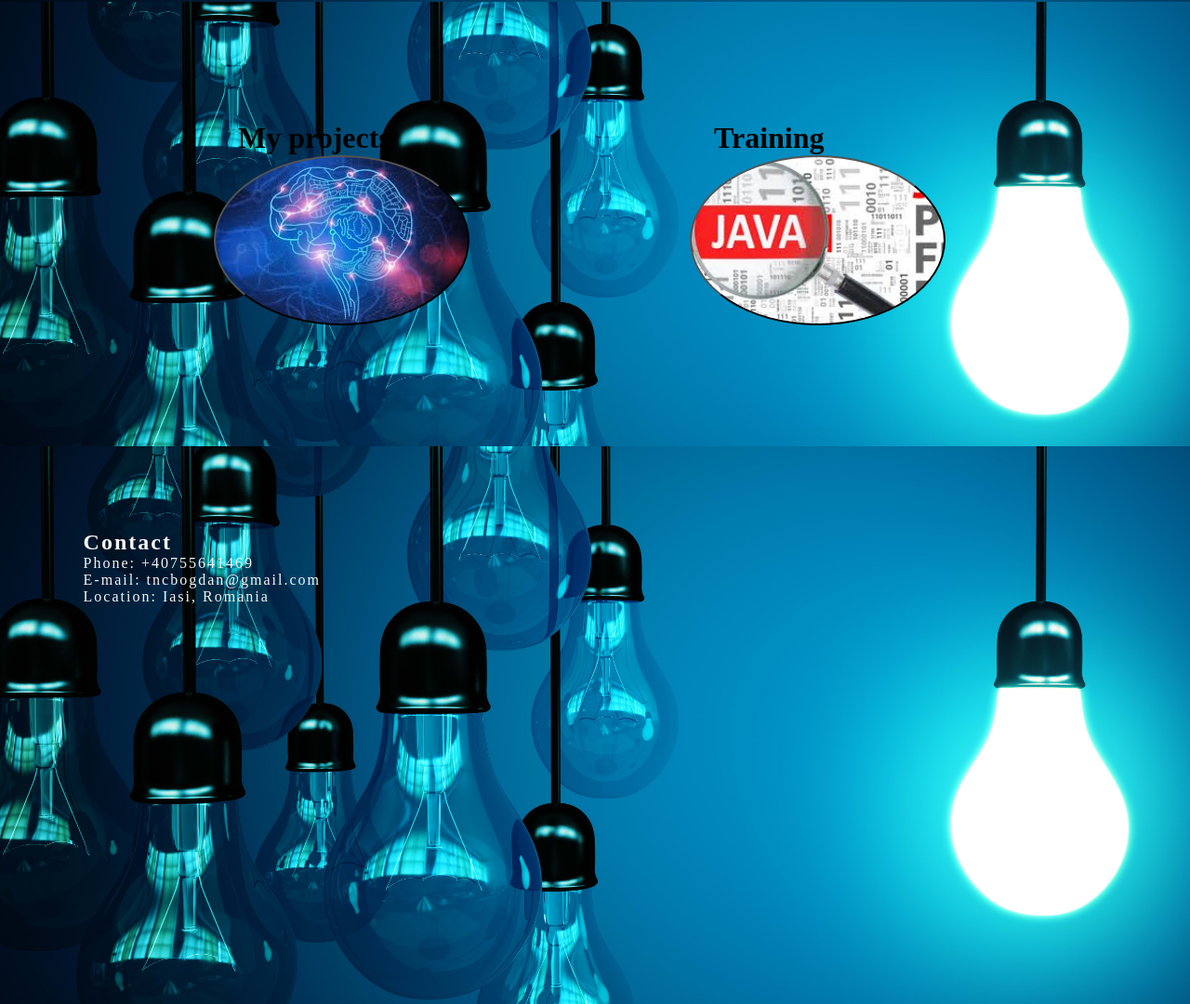
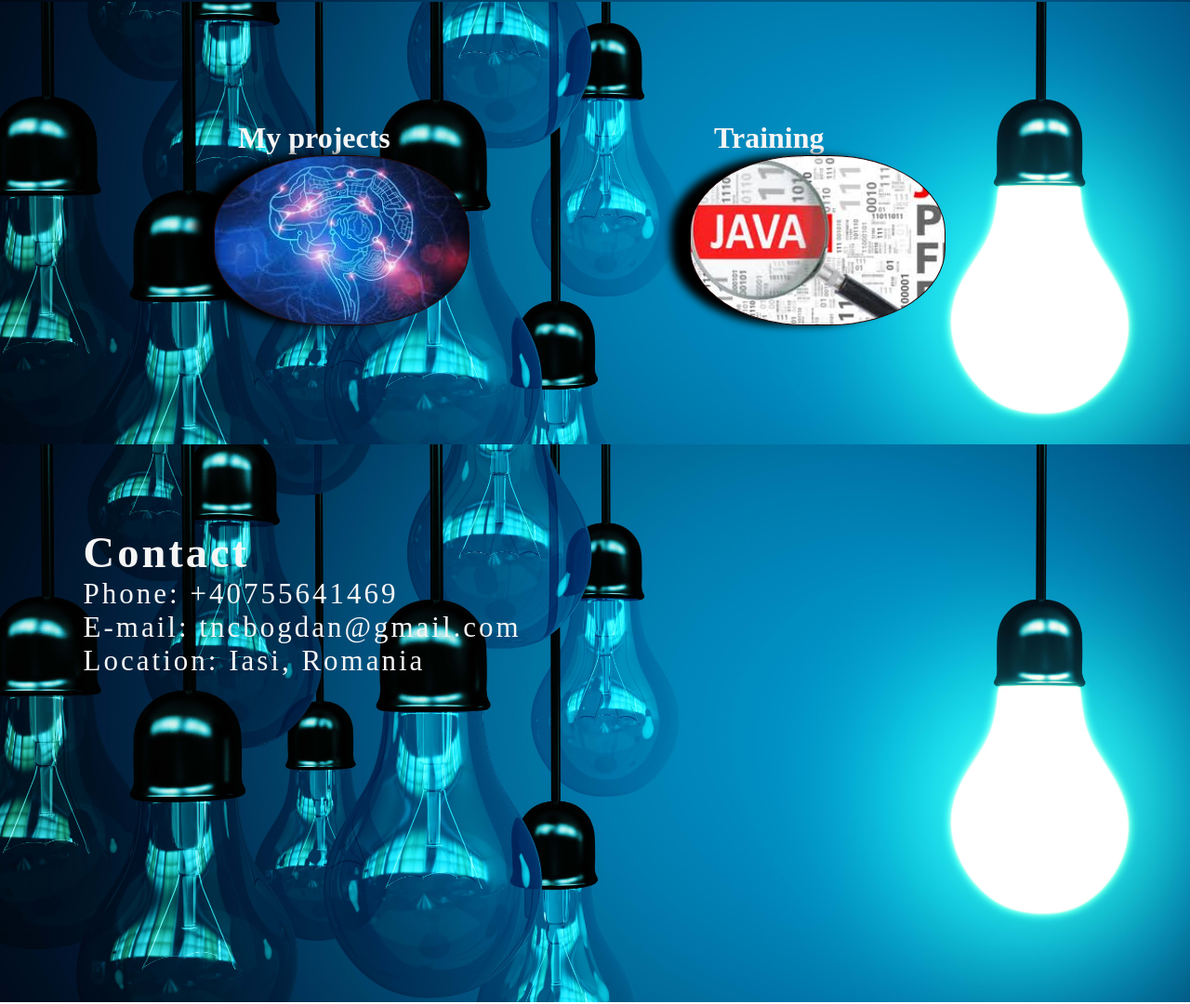
Before and after one commit to TncBogdan/MyWebSite, a plain HTML site: page index.html in a window 1280 px wide. Shown: the part 898-1978 px from the top of the page at 93% size. Drawn offline with Linux system fonts and the light colour scheme.

Commit message:
button shadow

```diff
--- a/style.css
+++ b/style.css
@@ -43,16 +43,6 @@ header{
 a{
    color: bisque;
 }
-.aboutme{
-    background-image: url('img/multilanguage.jpeg');
-    min-height: 900px;
-
-}
-
-.contact{
-    background-image: url('img/becuri.jpg');
-    min-height: 600px;
-}
 
 .welcome, .aboutme, .contact, .column, .projects, .mywork{
     position: relative;
@@ -69,7 +59,7 @@ a{
 }
 
 .column img{
-    padding:3%;
+    /* padding:1%; */
     /* border: 1px solid darkgrey; */
     width: 100px;
     border-radius: 45%;
@@ -81,7 +71,6 @@ a{
     grid-template-columns: 1fr 1fr;
     margin-top: 3%;
     position: relative;
-    /* overflow: hidden; */
     margin-left: 5%;
     margin-right: 10%;
     margin-bottom: 5%;
@@ -138,6 +127,7 @@ a{
 
  h1{
     margin-left: 25%;
+    color: whitesmoke;
 }
 
 .projects .myproject button{
@@ -149,8 +139,7 @@ a{
 }
 
 button {
-    /* background-image: url(img/trainingproject.jpg); */
-    padding: 0%;
+    /* padding: 0%; */
     margin-left: 20%;
     margin-right: 20%;
     background-position: center;
@@ -161,26 +150,11 @@ button {
     cursor: pointer;
     font-size: 10px;
     gap: 1fr;
-    border-radius: 50%;
-}
-.aboutme .aboutmetext{
-    text-align: center;
-    font-size: 23px;
-    letter-spacing: 4px;
-    background-color: transparent;
-    color: bisque;
-    padding: 10%;
-
-}
-
-.contacttext{
-    text-align: left;
-    font-size: 21;
-    letter-spacing: 2px;
-    background-color: transparent;
-    color: whitesmoke;
-    padding: 7%;
-
+    border: 1px solid rgb(31, 5, 5);
+    width: 1 fr;
+    box-shadow: black -21px -0px 10px;
+    border-radius: 45%;
+    padding:1%;
 }
 
 .mywork{
@@ -211,3 +185,35 @@ button {
     margin-top: 10%;
     margin-bottom: 3%;
 }
+
+.aboutme{
+    background-image: url('img/multilanguage.jpeg');
+    min-height: 900px;
+
+}
+
+.aboutme .aboutmetext{
+    text-align: center;
+    font-size: 23px;
+    letter-spacing: 4px;
+    background-color: transparent;
+    color: bisque;
+    padding: 10%;
+
+}
+
+.contact{
+    background-image: url('img/becuri.jpg');
+    min-height: 600px;
+}
+
+.contacttext{
+    text-align: left;
+    font-size: 31px;
+    letter-spacing: 3px;
+    row-gap: 30%;
+    background-color: transparent;
+    color: whitesmoke;
+    padding: 7%;
+
+}
```
Also changed, not shown: myproject.html (+4 -4 lines).
